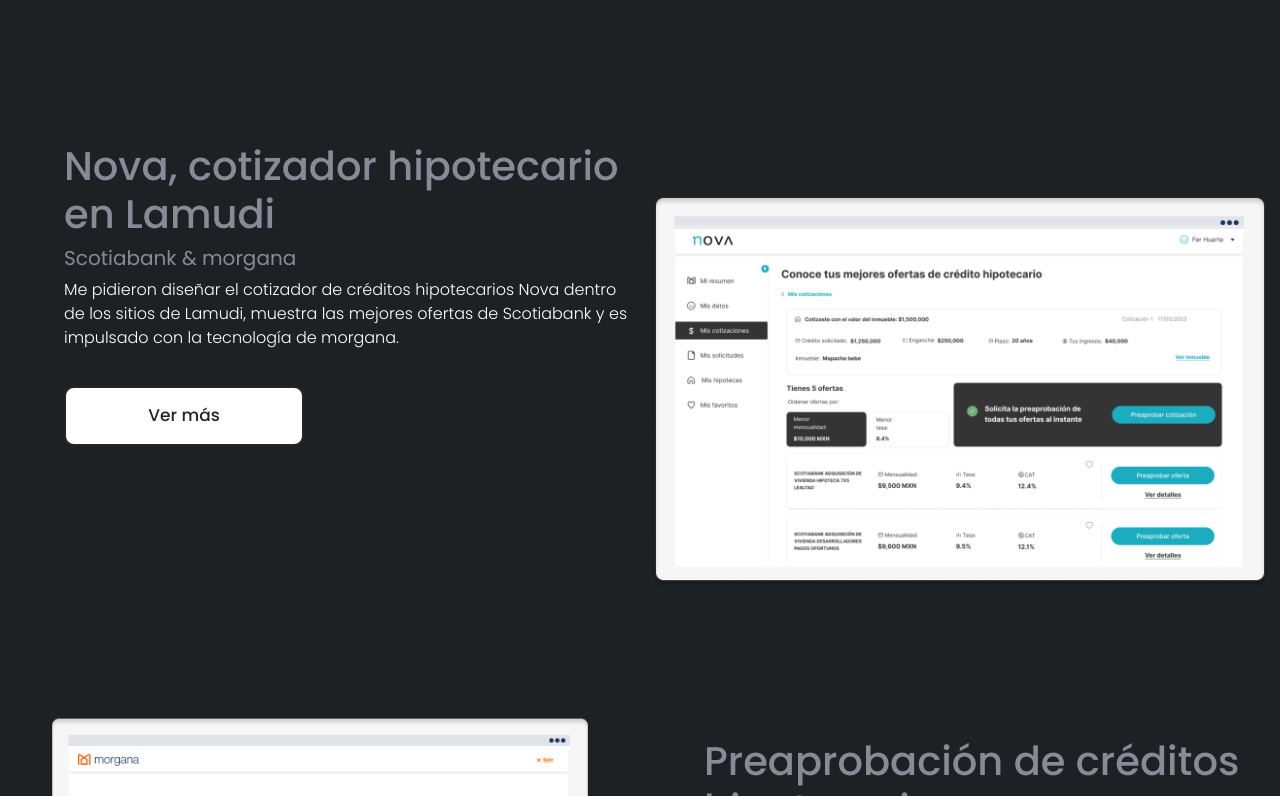
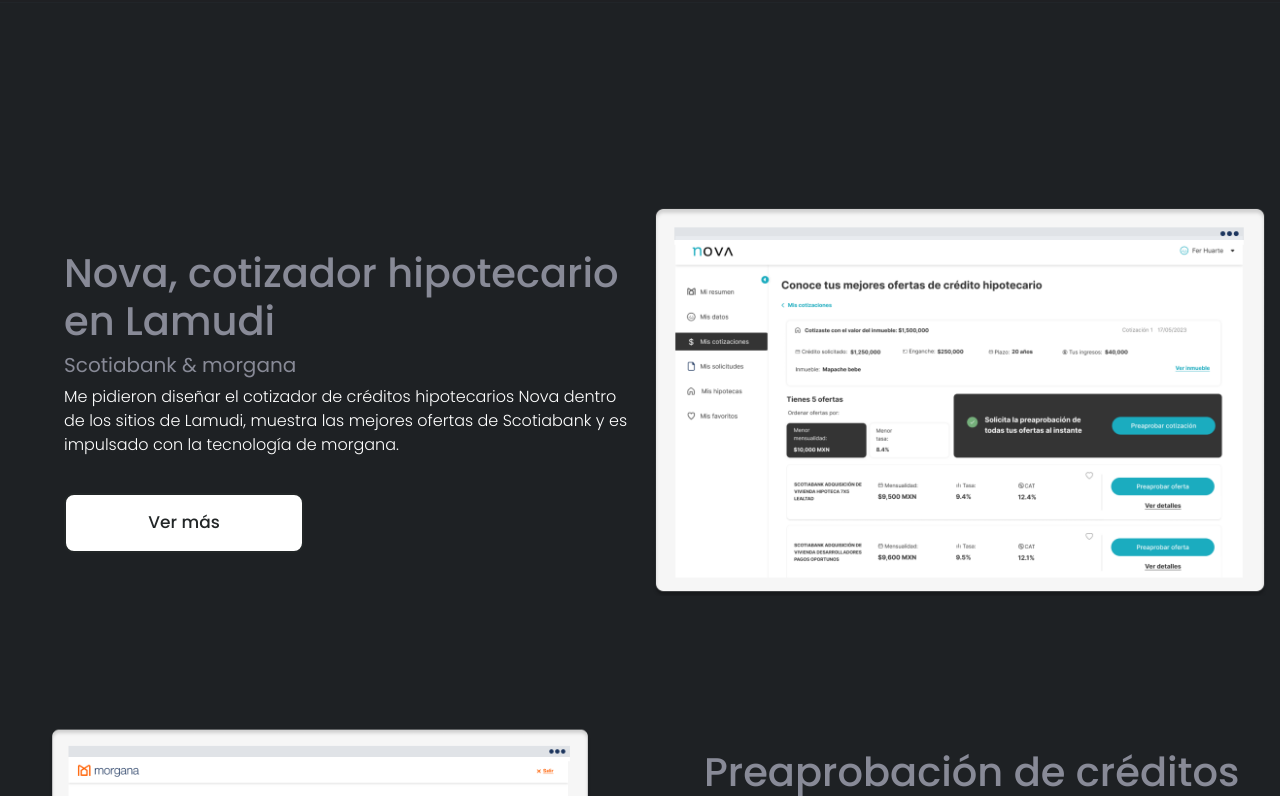
Before and after one commit to FerHuarte/portafolio-huarte, a plain HTML site: page vistas/diseno-de-producto.html in a window 1280 px wide. Shown: the part 578-1374 px from the top of the page. Drawn offline with nearby package versions, Linux system fonts and the light colour scheme.

Commit message:
Update diseno-de-producto.html

```diff
--- a/vistas/diseno-de-producto.html
+++ b/vistas/diseno-de-producto.html
@@ -58,6 +58,9 @@
 </section>
     <section class="container-fluid">
   <div class="row hero">
+      <div class="hidden__movil" style="padding-top:14%;">
+          <br>
+      </div>
       <div class="col-md-6 producto__page-title">
       <h2 class="h3"> Nova, cotizador hipotecario en Lamudi </h2>
       <h5 class="h5">Scotiabank & morgana</h5>
@@ -68,7 +71,7 @@
       <div class="producto__button">
         <a href="./nova-cotizador.html" target="_blank"> <button class="button__terciary hidden__movil">Ver más</button></a>
       </div></div>
-      <div data-aos="zoom-in-left" class="col-md-6 producto__card hidden__movil" style="padding-top:15%;"> <img src="../img/product-design-nova-cotizador-s.png" alt="diseño de producto konfio"> </div>
+      <div data-aos="zoom-in-left" class="col-md-6 producto__card hidden__movil"> <img src="../img/product-design-nova-cotizador-s.png" alt="diseño de producto konfio"> </div>
       </div>
           </div>
       </div>
```
